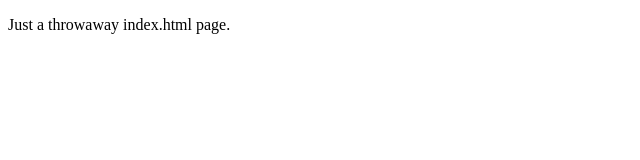
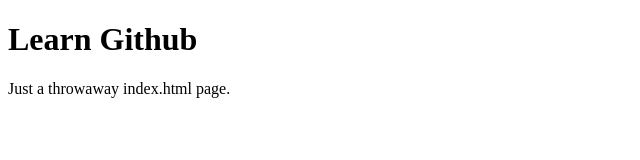
Before and after one commit to debbiec73/learn-github, a plain HTML site: page index.html in a window 1280 px wide. Shown: the whole page, without its empty margins (0-640 px from the left). Drawn offline with Linux system fonts and the light colour scheme.

Commit message:
made requested changes for pr

```diff
--- a/index.html
+++ b/index.html
@@ -4,6 +4,7 @@
   <title>Learn GitHub</title>
 </head>
 <body>
+    <h1>Learn Github</h1>
   <p>Just a throwaway index.html page.</p>
 </body>
 </html>
```
